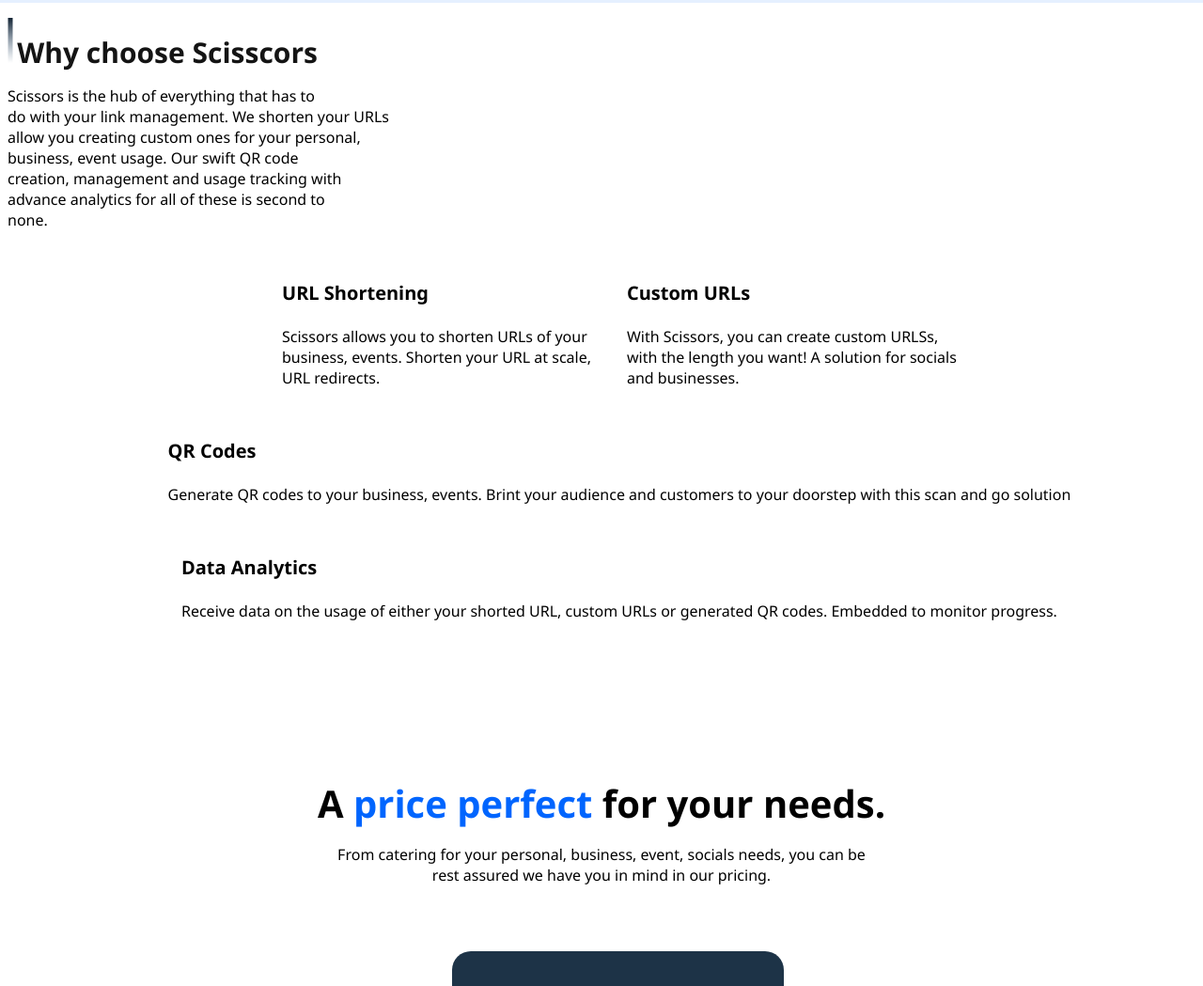
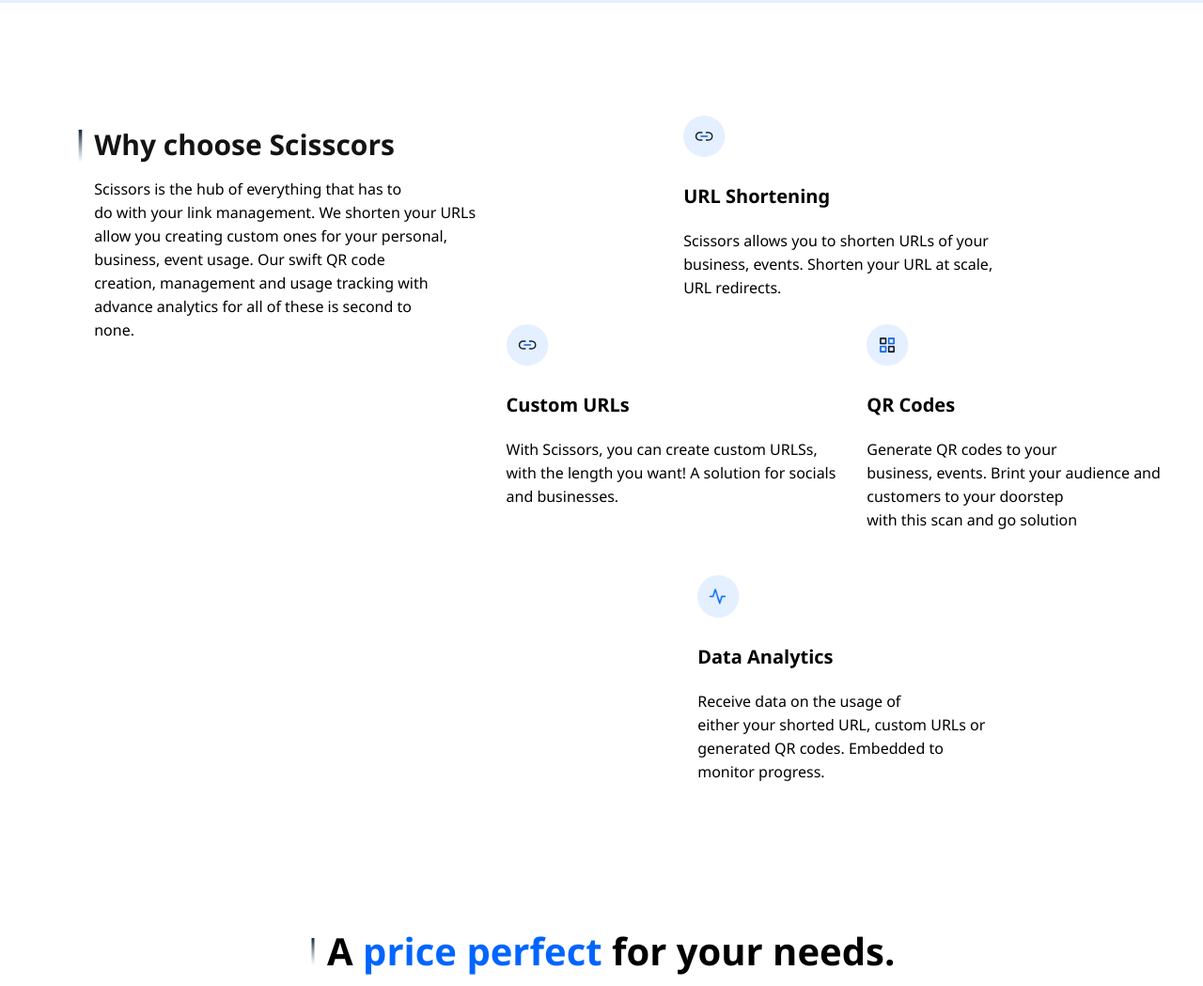
Before and after one commit to osadeleke/altschool-first_semester_assignment, a plain HTML site: page index.html in a window 1280 px wide. Shown: the part 1091-2140 px from the top of the page at 94% size. Drawn offline with Linux system fonts and the light colour scheme.

Commit message:
update website

```diff
--- a/index.html
+++ b/index.html
@@ -95,9 +95,10 @@
         </div>
       </div>
 
+      <div class="sect1-box">
         <div class="sect11">
+          <img class="sect11-bar" src="icons/Line 70.svg" alt="" />
           <p>
-          <img src="icons/Line 70.svg" alt="" />
             <span class="sect11-head">Why choose Scisscors</span> <br />
             Scissors is the hub of everything that has to <br />
             do with your link management. We shorten your URLs <br />
@@ -108,35 +109,56 @@
             none.
           </p>
         </div>
+
         <div class="sect12">
           <p>
+            <div class="sect12-p1">
+              <img src="icons/urlshort.svg" alt="" />
+              <br />
               <span class="sect12-head">URL Shortening</span> <br />
               Scissors allows you to shorten URLs of your <br />business, events.
               Shorten your URL at scale, <br />
               URL redirects.
+            </div>
           </p>
           <p>
+            <img src="icons/urlshort.svg" alt="" />
+            <br />
             <span class="sect12-head">Custom URLs</span> <br />
-          With Scissors, you can create custom URLSs, <br />with the length you
-          want! A solution for socials <br />
+            With Scissors, you can create custom URLSs, <br />with the length
+            you want! A solution for socials <br />
             and businesses.
           </p>
           <p>
+            <img src="icons/qrcodes.png" alt="" />
+            <br />
             <span class="sect12-head">QR Codes</span> <br />
-          Generate QR codes to your business, events. Brint your audience and
-          customers to your doorstep with this scan and go solution
+            Generate QR codes to your <br />
+            business, events. Brint your audience and
+            <br />
+            customers to your doorstep <br />with this scan and go solution
           </p>
           <p>
+            <div class="sect12-p4">
+              <img src="icons/dataanalytics.png" alt="" />
+              <br />
               <span class="sect12-head">Data Analytics</span> <br />
-          Receive data on the usage of either your shorted URL, custom URLs or
-          generated QR codes. Embedded to monitor progress.
+              Receive data on the usage of <br />
+              either your shorted URL, custom URLs or
+              <br />
+              generated QR codes. Embedded to <br> monitor progress.
+            </div>
           </p>
+        </div>
       </div>
     </div>
 
     <div class="sect2">
       <div class="sect20">
-        <h3>A <span class="perf">price perfect</span> for your needs.</h3>
+        <h3>
+          <img class="bar" src="icons/bar-pricing.svg" alt="" /> A
+          <span class="perf">price perfect</span> for your needs.
+        </h3>
         <p>
           From catering for your personal, business, event, socials needs, you
           can be <br />
@@ -200,7 +222,7 @@
     </div>
 
     <div class="sect4">
-      <h2>FAQs</h2>
+      <h2><img class="sect4-bar" src="icons/bar-pricing.svg" alt="" /> FAQs</h2>
       <div class="wrap">
         <button class="toggle">
           How does URL Shortening work? <img src="icons/minus.svg" alt="" />
@@ -294,7 +316,13 @@
     </div>
 
     <div class="sect6">
+      <div class="icons-social">
         <img src="icons/blacklogo.svg" alt="" />
+        <br>
+        <img src="icons/socials.png" alt="">
+      </div>
+
+      <div class="services">
         <ul>
           <li><h4>Why Scissors?</h4></li>
           <li>Scissor 101</li>
@@ -351,6 +379,7 @@
           <li>Code of Conduct</li>
         </ul>
       </div>
+    </div>
 
     <div class="footer">
       <p>Terms of Service</p>
--- a/styles.css
+++ b/styles.css
@@ -189,11 +189,52 @@
   display: inline-flex;
 }
 
+.sect1-box {
+  display: flex;
+  margin-left: 5%;
+  line-height: 25px;
+  gap: 400px;
+  margin-top: 100px;
+}
+
+.sect11,
+.sect12 {
+  flex: 1;
+}
+
+.sect11 {
+  width: 20%;
+}
+
+.sect12 {
+  margin-left: -60%;
+  gap: 10px;
+}
+
+.sect12 img {
+  width: 45px;
+}
+
+.sect12-p1 {
+  margin-top: 20px;
+}
+
+.sect12-p4 {
+  margin-left: 40px;
+  margin-top: 20px;
+}
+
 .sect11-head {
   font-size: 30px;
   line-height: 70px;
   color: #141414;
   font-weight: bold;
+}
+
+.sect11-bar {
+  width: 29px;
+  height: 35px;
+  margin-top: 35px;
 }
 
 .sect12 {
@@ -217,6 +258,11 @@
 .sect20 p,
 .sect20 h3 {
   text-align: center;
+}
+
+.bar {
+  height: 29px;
+  width: 10px;
 }
 
 .sect20 h3 {
@@ -251,8 +297,6 @@
 
 .sect21 {
   display: flex;
-  /* justify-content: center; */
-  /* margin-right: 10%; */
 }
 
 .basic,
@@ -325,22 +369,6 @@
   place-items: center;
   margin-top: 100px;
 }
-/* Take
-a
-Huge Pause
-Here and
-Jump
-to FAQ
-Section
-Looks
-Like
-that
-place
-would be
-easy
-to
-work
-around */
 
 .sect4 {
   margin-inline: 20%;
@@ -348,6 +376,11 @@
 
 .sect4 h2 {
   text-align: center;
+  font-size: 40px;
+}
+
+.sect4-bar {
+  height: 35px;
 }
 
 .toggle {
@@ -385,6 +418,30 @@
   margin-top: -5%;
 }
 
+.sect6 {
+  display: flex;
+  margin-left: 5%;
+  line-height: 25px;
+  gap: 400px;
+  margin-top: 100px;
+}
+
+.icons-social,
+.services {
+  flex: 1;
+}
+
+.services {
+  margin-left: -60%;
+  gap: 10px;
+}
+
+.services ul {
+  list-style: none;
+  margin: 0;
+  padding: 0;
+}
+
 /* The end gaan gaan */
 
 .footer {
```
Also changed, not shown: icons/bar-pricing.svg (added), icons/customurl.png (added), icons/dataanalytics.png (added), icons/qrcodes.png (added), icons/socials.png (added), icons/urlshort.svg (added). Lines whose indentation alone changed are shown as unchanged.
